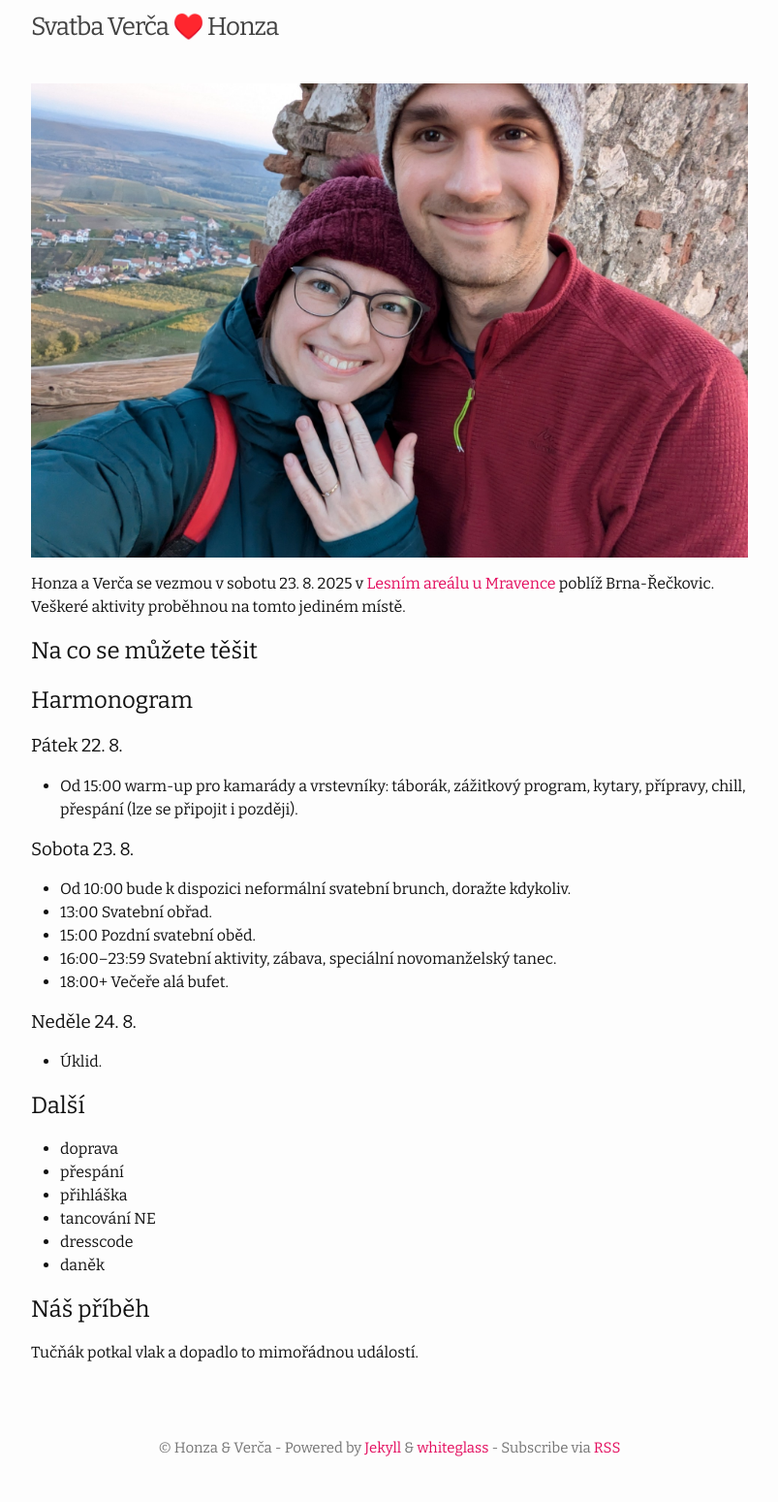
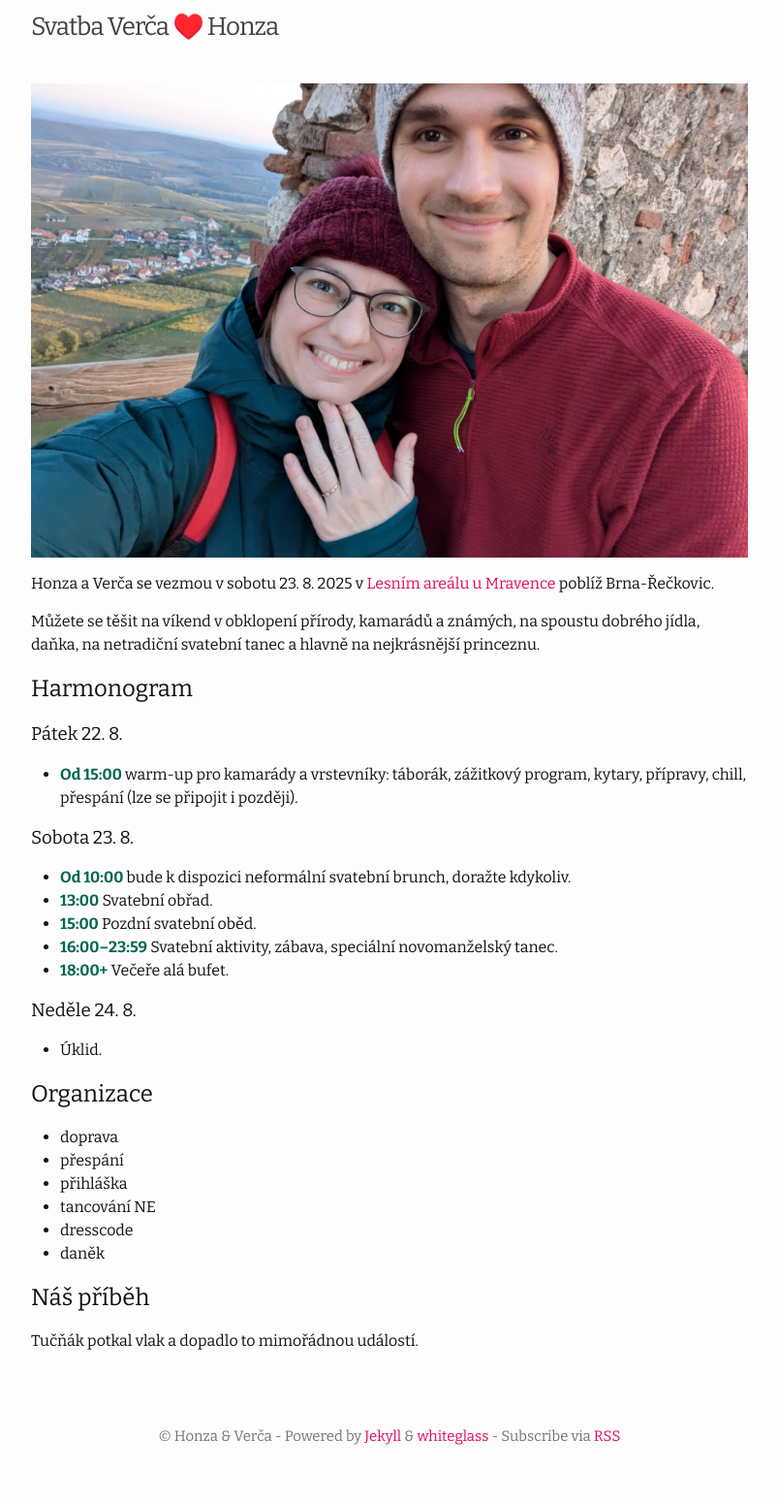
Before and after one commit to malinajan/svatba-web, a Jekyll site: the page built from index.md, in a window 1280 px wide. Shown: the whole page at 97% size, without its empty margins (238-1041 px from the left). Built offline with Jekyll 4.4.1, drawn with Linux system fonts in a browser that asks for light colours.

Commit message:
Add wedding-green emphasis.

```diff
--- a/_sass/_common.scss
+++ b/_sass/_common.scss
@@ -1,7 +1,4 @@
 @use 'sass:color';
-
-// Svatebni cervena (malinoa) #e30b5d
-// Svatebni zelena #00674f
 
 // Define defaults for each variable.
 $base-font-family: Bitter, "Apple SD Gothic Neo", "Noto Sans", "Source Han Sans", "Noto Sans CJK JP", "Source Han Sans JP", "Noto Sans CJK KR", "Source Han Sans KR", NanumBarunGothic, AppleGothic, "Malgun Gothic", Dotum, sans-serif !default;
@@ -16,6 +13,7 @@ $spacing-unit:     30px !default;
 $text-color:       #111 !default;
 $background-color: #fdfdfd !default;
 $brand-color:      #e30b5d !default; // svatebni cervena
+$em-color:         #00674f !default; // svatebni zelena
 
 $grey-color:       #757575 !default;
 $grey-color-light: color.adjust($grey-color, $lightness: 45%) !default;
--- a/_sass/whiteglass/_base.scss
+++ b/_sass/whiteglass/_base.scss
@@ -32,6 +32,12 @@ table {
   width: 100%;
   margin: 0 0 20px 0;
   text-align: left;
+}
+
+em {
+  color: $em-color;
+  font-style: normal;
+  font-weight: bold;
 }
 
 /**
--- a/index.md
+++ b/index.md
@@ -6,32 +6,31 @@ layout: home
 
 Honza a Verča se vezmou v sobotu 23. 8. 2025
 v [Lesním areálu u Mravence](https://mapy.com/s/refetagaza) poblíž Brna-Řečkovic.
-Veškeré aktivity proběhnou na tomto jediném místě.
 
-## Na co se můžete těšit
-
-
+Můžete se těšit na víkend v obklopení přírody, kamarádů a známých, na spoustu
+dobrého jídla, daňka, na netradiční svatební tanec a hlavně na nejkrásnější
+princeznu.
 
 ## Harmonogram
 
 ### Pátek 22. 8.
 
-* Od 15:00 warm-up pro kamarády a vrstevníky: táborák, zážitkový program,
+* *Od 15:00* warm-up pro kamarády a vrstevníky: táborák, zážitkový program,
   kytary, přípravy, chill, přespání (lze se připojit i později).
 
 ### Sobota 23. 8.
 
-* Od 10:00 bude k dispozici neformální svatební brunch, doražte kdykoliv.
-* 13:00 Svatební obřad.
-* 15:00 Pozdní svatební oběd.
-* 16:00–23:59 Svatební aktivity, zábava, speciální novomanželský tanec.
-* 18:00+ Večeře alá bufet.
+* *Od 10:00* bude k dispozici neformální svatební brunch, doražte kdykoliv.
+* *13:00* Svatební obřad.
+* *15:00* Pozdní svatební oběd.
+* *16:00–23:59* Svatební aktivity, zábava, speciální novomanželský tanec.
+* *18:00+* Večeře alá bufet.
 
 ### Neděle 24. 8.
 
 * Úklid.
 
-## Další
+## Organizace
 
 * doprava
 * přespání
```
